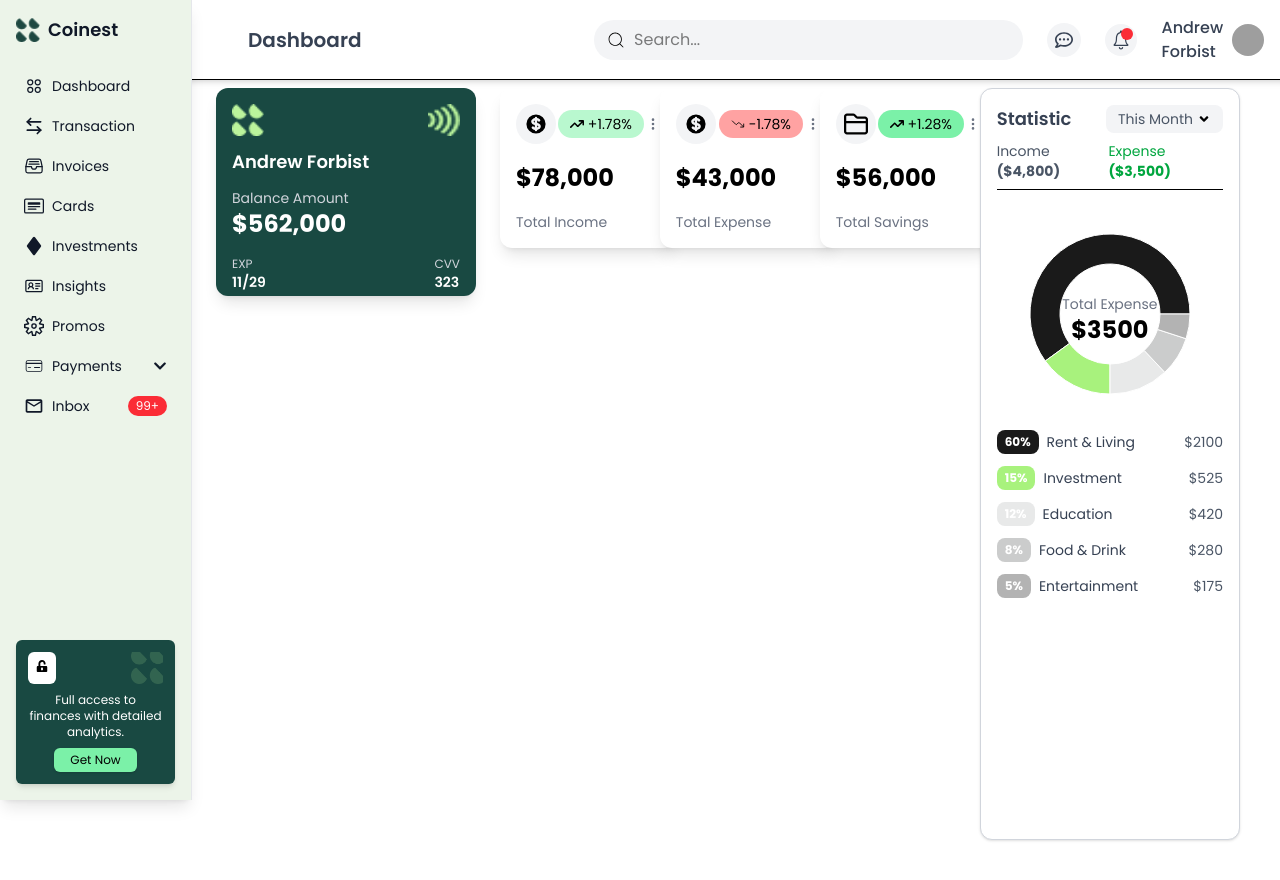
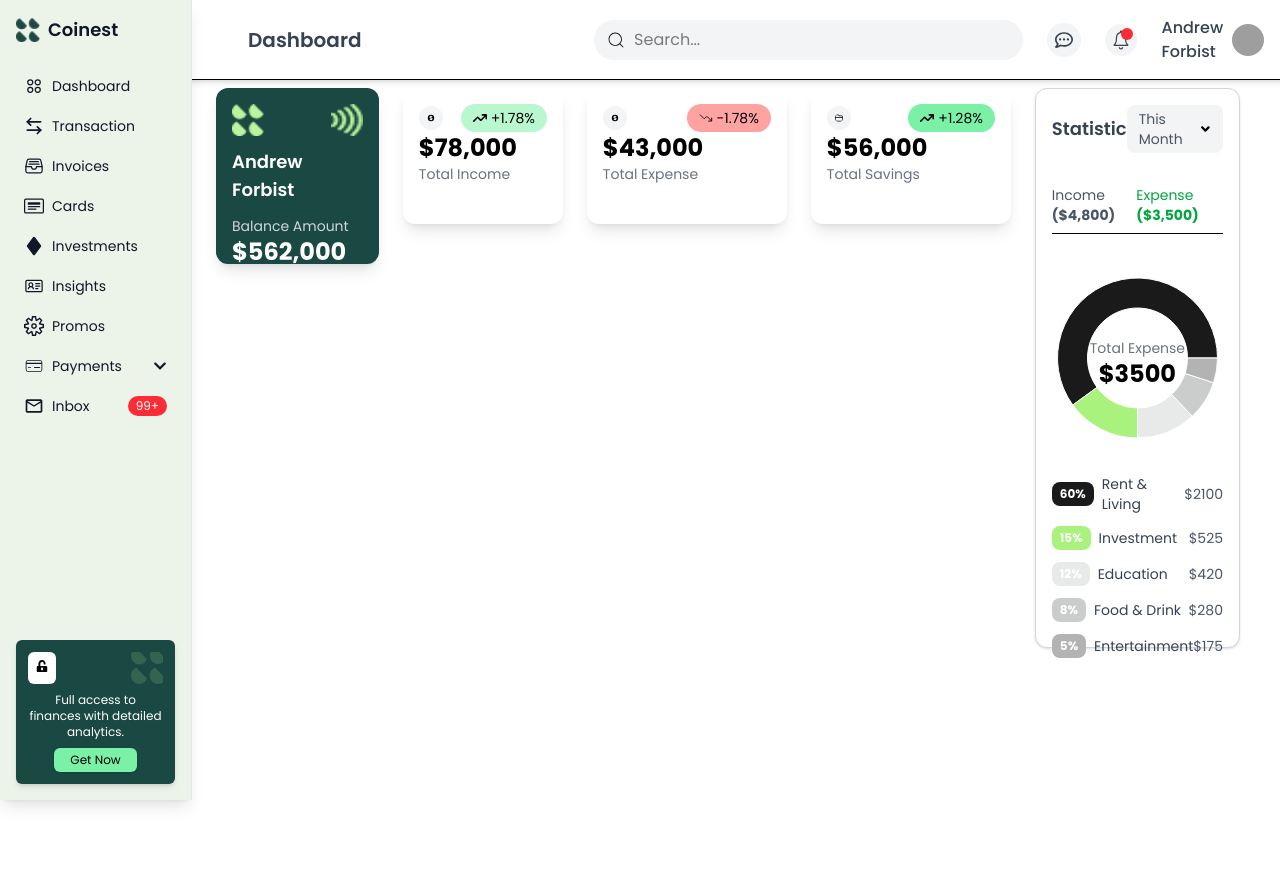
Before and after one commit to SufyanAli56/Dashboard_coin, a React (Vite) app: page / in a window 1280 px wide. Built offline with nearby package versions, Linux system fonts and the light colour scheme; grey boxes are pictures that could not be loaded; a web font is replaced by a local one.

Commit message:
Dashboard

```diff
--- a/src/Ui/Dashboard/Dashboard.jsx
+++ b/src/Ui/Dashboard/Dashboard.jsx
@@ -26,9 +26,9 @@ const Dashboard = () => {
     <>
       <Header title="Dashboard" />
       <Sidebar />
-      <div className="p-4 lg:p-6 lg:ml-44 mt-12 min-h-screen text-sm flex gap-6">
+      <div className="p-4 lg:p-6 lg:ml-44 mt-12 min-h-screen text-sm flex flex-col lg:flex-row gap-6">
         {/* Left Side - Balance Card */}
-        <div className="bg-[#194942] w-80 h-52 rounded-xl p-4 shadow-lg text-white relative">
+        <div className="bg-[#194942]  sm:w-80 w-70  h-44 rounded-xl p-4 shadow-lg text-white relative">
           <div className="flex justify-between items-center">
             <img src={Logo} alt="Logo" className="w-8 h-8" />
             <img src={Union} alt="Union" className="w-8 h-8" />
@@ -38,63 +38,44 @@ const Dashboard = () => {
             <p className="text-gray-300 text-sm">Balance Amount</p>
             <h3 className="text-2xl font-bold">$562,000</h3>
           </div>
-          <div className="flex justify-between items-center mt-4 text-gray-300 text-xs">
-            <div>
-              <p>EXP</p>
-              <h3 className="text-white font-semibold text-sm">11/29</h3>
-            </div>
-            <div>
-              <p>CVV</p>
-              <h3 className="text-white font-semibold text-sm">323</h3>
-            </div>
-          </div>
         </div>
 
-        {/* Right Side - Income, Expense, Savings Cards */}
-        <div className="grid grid-cols-3 gap-6">
+        {/* Right Side - Cards in Row for Large Screens */}
+        <div className="flex flex-wrap lg:flex-nowrap gap-6 w-full">
           {/* Income Card */}
-          <div className="bg-white w-44 h-40 rounded-xl p-4 shadow-lg flex flex-col justify-between">
+          <div className="bg-white flex-1 min-w-[160px] h-34 rounded-xl p-4 shadow-lg flex flex-col">
             <div className="flex justify-between items-center">
-              <div className="bg-gray-100 p-2 rounded-full">
-                <HiCurrencyDollar className="w-6 h-6" />
-              </div>
+              <HiCurrencyDollar className="w-6 h-6 bg-gray-100 p-2 rounded-full" />
               <span className="bg-green-200 px-3 py-1 rounded-full flex items-center gap-1">
                 <FaArrowTrendUp />
                 +1.78%
               </span>
-              <BsThreeDotsVertical className="text-gray-500 cursor-pointer" />
             </div>
             <h3 className="text-2xl font-bold">$78,000</h3>
             <p className="text-gray-500 text-sm">Total Income</p>
           </div>
 
           {/* Expense Card */}
-          <div className="bg-white w-44 h-40 rounded-xl p-4 shadow-lg flex flex-col justify-between">
+          <div className="bg-white flex-1 h-34 min-w-[200px] rounded-xl p-4 shadow-lg flex flex-col">
             <div className="flex justify-between items-center">
-              <div className="bg-gray-100 p-2 rounded-full">
-                <HiCurrencyDollar className="w-6 h-6" />
-              </div>
+              <HiCurrencyDollar className="w-6 h-6 bg-gray-100 p-2 rounded-full" />
               <span className="bg-red-300 px-3 py-1 rounded-full flex items-center gap-1">
                 <IoTrendingDown />
                 -1.78%
               </span>
-              <BsThreeDotsVertical className="text-gray-500 cursor-pointer" />
             </div>
             <h3 className="text-2xl font-bold">$43,000</h3>
             <p className="text-gray-500 text-sm">Total Expense</p>
           </div>
 
           {/* Savings Card */}
-          <div className="bg-white w-44 h-40 rounded-xl p-4 shadow-lg flex flex-col justify-between">
+          <div className="bg-white h-34 flex-1 min-w-[200px] rounded-xl p-4 shadow-lg flex flex-col">
             <div className="flex justify-between items-center">
-              <div className="bg-gray-100 p-2 rounded-full">
-                <FaRegFolderClosed className="w-6 h-6" />
-              </div>
+              <FaRegFolderClosed className="w-6 h-6 bg-gray-100 p-2 rounded-full" />
               <span className="bg-green-300 px-3 py-1 rounded-full flex items-center gap-1">
                 <FaArrowTrendUp />
                 +1.28%
               </span>
-              <BsThreeDotsVertical className="text-gray-500 cursor-pointer" />
             </div>
             <h3 className="text-2xl font-bold">$56,000</h3>
             <p className="text-gray-500 text-sm">Total Savings</p>
@@ -102,7 +83,7 @@ const Dashboard = () => {
         </div>
 
         {/* Statistics Section with Pie Chart */}
-        <div className="border border-gray-300 w-80 rounded-xl p-4 shadow-sm bg-white">
+        <div className="border border-gray-300 w-full h-140 sm:w-96 rounded-xl p-4 shadow-sm bg-white">
           {/* Header */}
           <div className="flex justify-between items-center">
             <h3 className="text-lg font-semibold text-gray-700">Statistic</h3>
@@ -113,7 +94,7 @@ const Dashboard = () => {
           </div>
 
           {/* Income & Expense Summary */}
-          <div className="flex justify-between text-gray-600 text-sm mt-2">
+          <div className="flex mt-8 justify-between text-gray-600 text-sm">
             <span>Income <strong>($4,800)</strong></span>
             <span className="text-green-600">Expense <strong>($3,500)</strong></span>
           </div>
@@ -121,7 +102,7 @@ const Dashboard = () => {
 
           {/* Pie Chart */}
           <div className="flex flex-col items-center mt-6">
-            <ResponsiveContainer width={200} height={200}>
+            <ResponsiveContainer width="100%" height={200}>
               <PieChart>
                 <Pie data={data} dataKey="value" cx="50%" cy="50%" innerRadius={50} outerRadius={80}>
                   {data.map((entry, index) => (
```
